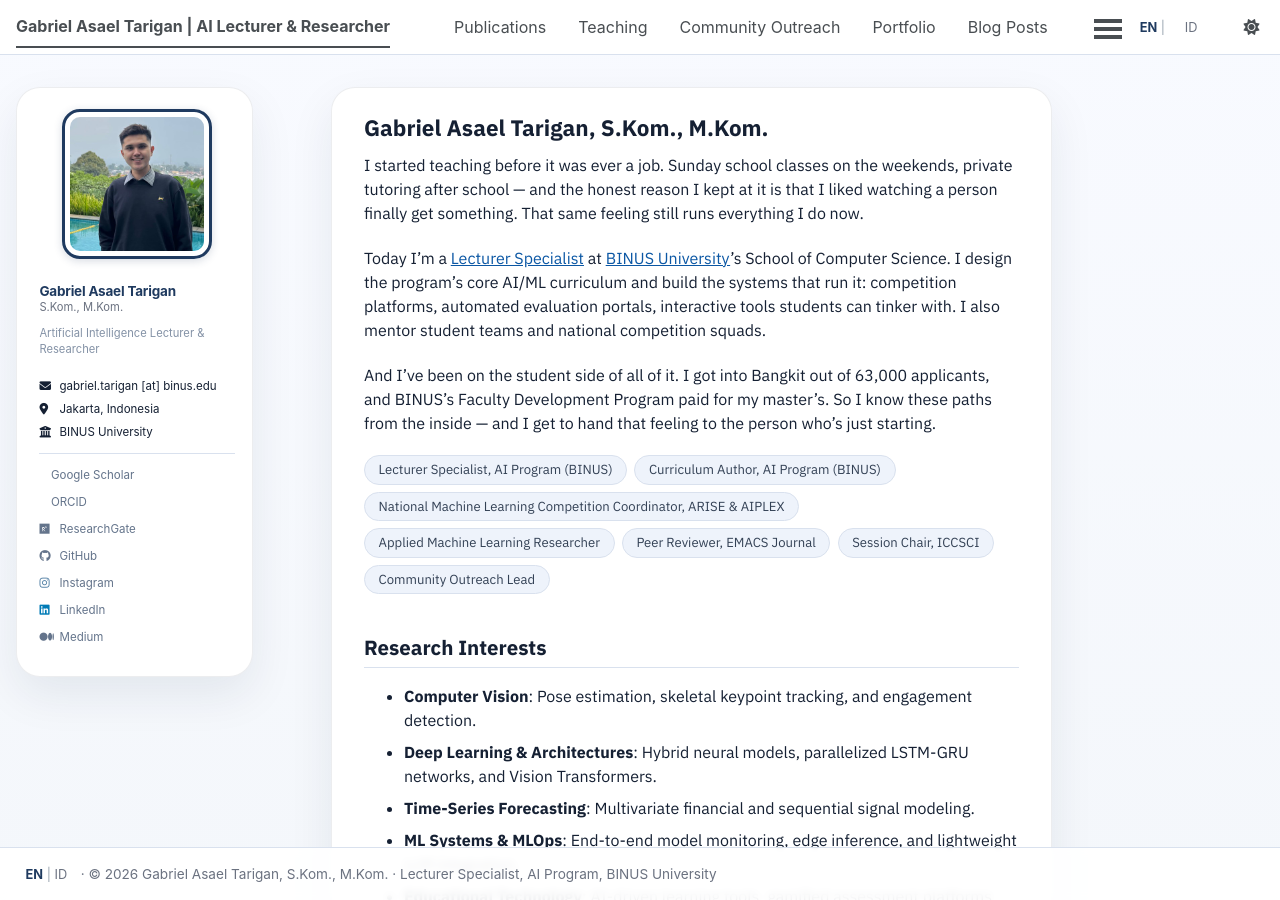
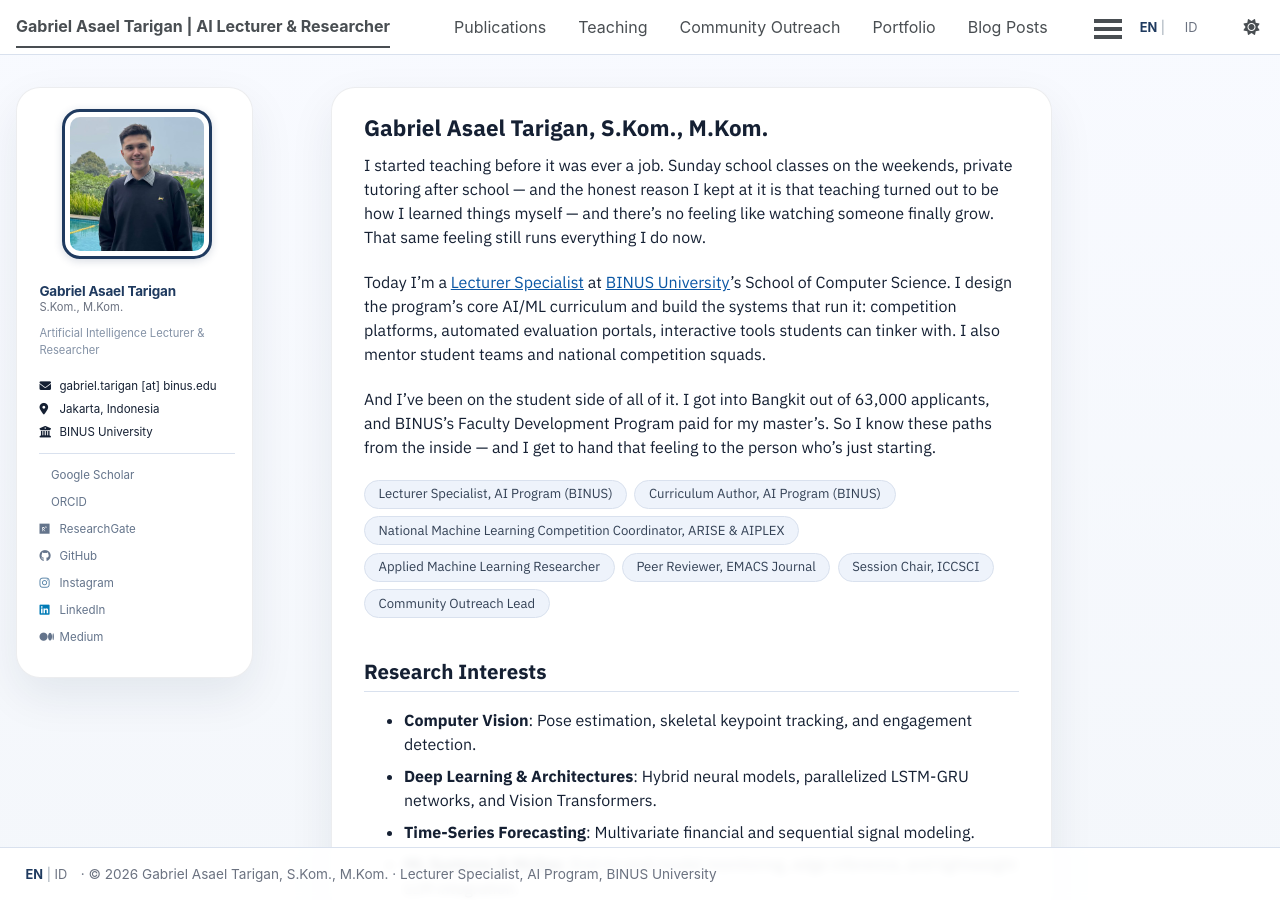
Before and after one commit to asaeltarigan/asaeltarigan.github.io, a Jekyll site: the page built from _pages/about.md, in a window 1280 px wide and 900 px high. Built offline with Jekyll 4.4.1, drawn with Linux system fonts in a browser that asks for light colours; a style sheet for code colours, icons or effects is not loaded.

Commit message:
Refine hook: teaching = how I learned, watching people grow

```diff
--- a/_pages/about.md
+++ b/_pages/about.md
@@ -8,7 +8,7 @@ redirect_from:
   - /about.html
 ---
 
-I started teaching before it was ever a job. Sunday school classes on the weekends, private tutoring after school — and the honest reason I kept at it is that I liked watching a person finally get something. That same feeling still runs everything I do now.
+I started teaching before it was ever a job. Sunday school classes on the weekends, private tutoring after school — and the honest reason I kept at it is that teaching turned out to be how I learned things myself — and there's no feeling like watching someone finally grow. That same feeling still runs everything I do now.
 
 Today I'm a [Lecturer Specialist](https://socs.binus.ac.id/artificial-intelligence/people/gabriel-asael-tarigan-s-kom-m-kom/) at [BINUS University](https://www.binus.ac.id)'s School of Computer Science. I design the program's core AI/ML curriculum and build the systems that run it: competition platforms, automated evaluation portals, interactive tools students can tinker with. I also mentor student teams and national competition squads.
 
```
